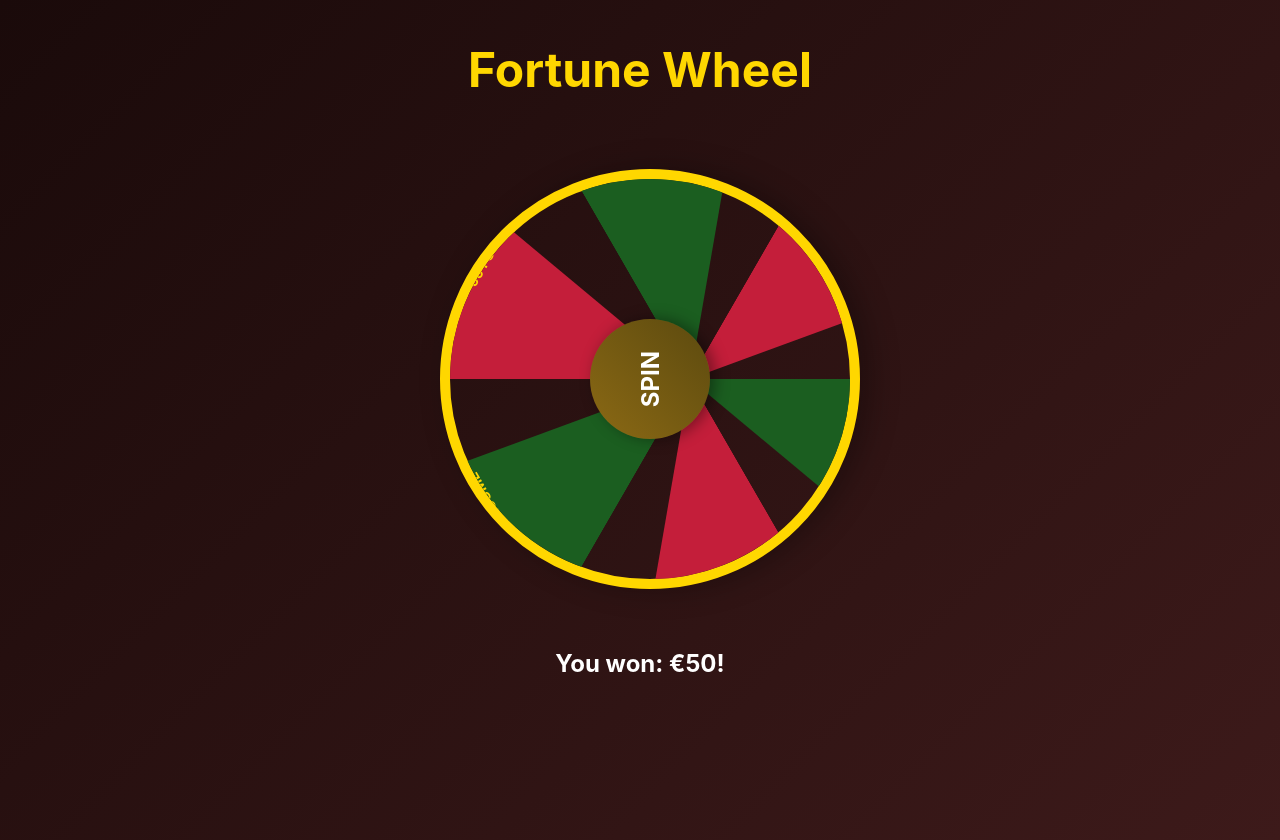
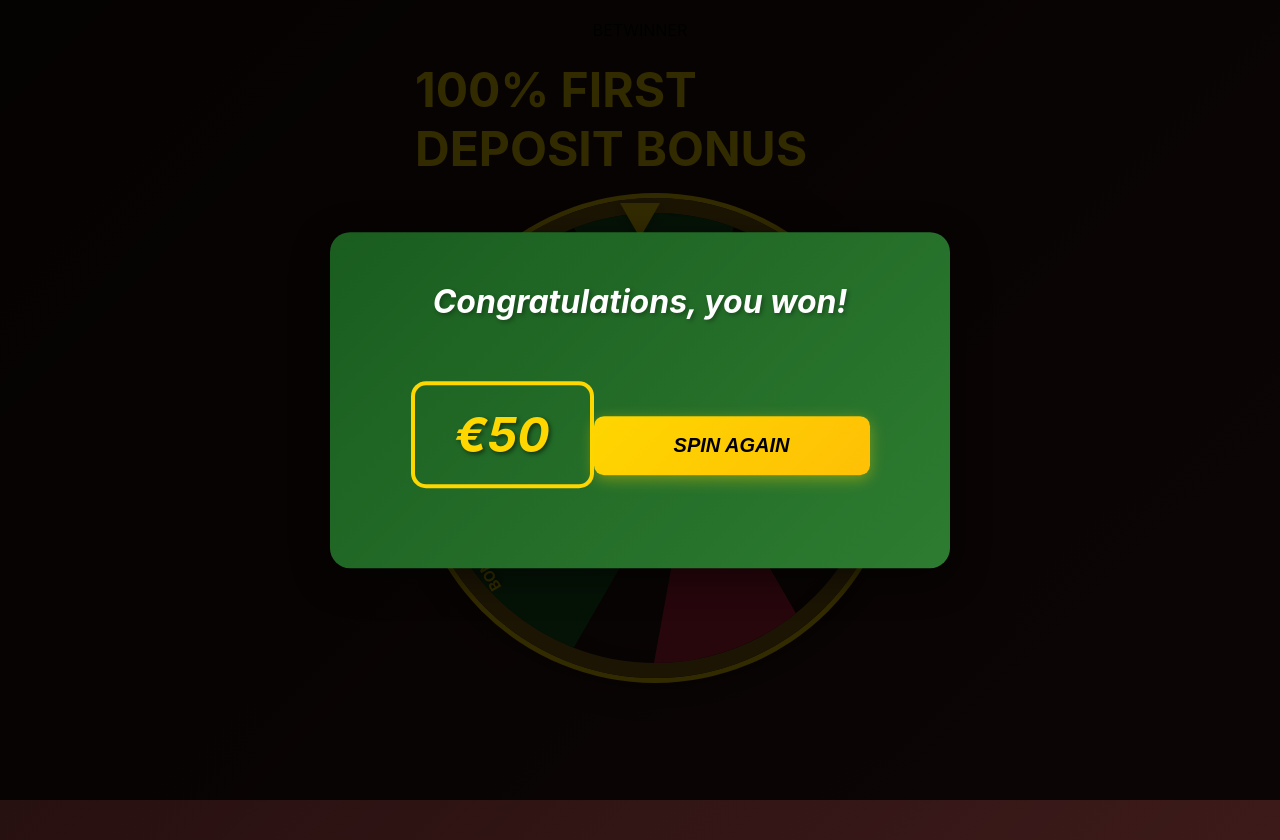
Before and after one commit to MainaMwangiy/spin-wheel, a React (Create React App) app: page / in a window 1280 px wide. Both pictures are taken after a click on the element "SPIN". Built offline with nearby package versions, Linux system fonts and the light colour scheme.

Commit message:
feat: add results modal, and style it all up to ensure it has good ui

```diff
--- a/src/App.tsx
+++ b/src/App.tsx
@@ -1,39 +1,67 @@
 import React, { useState } from 'react';
 import Wheel from './components/Wheel';
+import ResultModal from './components/ResultsModal';
 import { WheelSegment, SpinResult } from './types';
 import { SPIN_OUTCOME } from './constants';
 import './App.css';
 
 const segments: WheelSegment[] = [
   { id: 0, label: '50 FS', color: '#C41E3A' },
-  { id: 1, label: '100% BONUS', color: '#1B5E20' },
+  { id: 1, label: '100% FIRST DEPOSIT BONUS', color: '#1B5E20' },
   { id: 2, label: '€50', color: '#C41E3A' },
   { id: 3, label: 'NEXT SPIN', color: '#1B5E20' },
   { id: 4, label: 'SPIN AGAIN', color: '#C41E3A' },
-  { id: 5, label: 'WELCOME', color: '#1B5E20' }
+  { id: 5, label: 'WELCOME BONUS', color: '#1B5E20' }
 ];
 
 function App() {
-  const [result, setResult] = useState<string>('');
+  const [showModal, setShowModal] = useState(false);
+  const [currentPrize, setCurrentPrize] = useState('');
 
   const handleSpinStart = () => {
-    setResult('Spinning...');
+    setShowModal(false);
   };
 
   const handleSpinComplete = (spinResult: SpinResult) => {
-    setResult(`You won: ${spinResult.prize}!`);
+    setCurrentPrize(spinResult.prize);
+    setTimeout(() => {
+      setShowModal(true);
+    }, 500);
+  };
+
+  const handleCloseModal = () => {
+    setShowModal(false);
   };
 
   return (
     <div className="App">
-      <h1>Fortune Wheel</h1>
-      <Wheel
-        segments={segments}
-        targetSegment={SPIN_OUTCOME}
-        onSpinStart={handleSpinStart}
-        onSpinComplete={handleSpinComplete}
+      <header className="app-header">
+        <div className="logo">
+          <span className="logo-bet">BET</span>
+          <span className="logo-winner">WINNER</span>
+        </div>
+      </header>
+
+      <main className="app-main">
+        <h1 className="main-title">
+          <span className="title-highlight">100% FIRST</span>
+          <br />
+          <span className="title-main">DEPOSIT BONUS</span>
+        </h1>
+
+        <Wheel
+          segments={segments}
+          targetSegment={SPIN_OUTCOME}
+          onSpinStart={handleSpinStart}
+          onSpinComplete={handleSpinComplete}
+        />
+      </main>
+
+      <ResultModal
+        isOpen={showModal}
+        prize={currentPrize}
+        onClose={handleCloseModal}
       />
-      {result && <p className="result-text">{result}</p>}
     </div>
   );
 }
--- /dev/null
+++ b/src/assets/ResultsModal.css
@@ -0,0 +1,94 @@
+.modal-overlay {
+  position: fixed;
+  top: 0;
+  left: 0;
+  right: 0;
+  bottom: 0;
+  background-color: rgba(0, 0, 0, 0.8);
+  display: flex;
+  justify-content: center;
+  align-items: center;
+  z-index: 1000;
+  animation: fadeIn 0.3s ease-in;
+}
+
+@keyframes fadeIn {
+  from {
+    opacity: 0;
+  }
+  to {
+    opacity: 1;
+  }
+}
+
+.modal-content {
+  background: linear-gradient(135deg, #1B5E20 0%, #2E7D32 100%);
+  border-radius: 20px;
+  padding: 50px 60px;
+  text-align: center;
+  box-shadow: 0 10px 40px rgba(0, 0, 0, 0.5);
+  animation: slideUp 0.4s ease-out;
+  max-width: 500px;
+  width: 90%;
+}
+
+@keyframes slideUp {
+  from {
+    transform: translateY(50px);
+    opacity: 0;
+  }
+  to {
+    transform: translateY(0);
+    opacity: 1;
+  }
+}
+
+.modal-title {
+  color: white;
+  font-size: 32px;
+  font-weight: bold;
+  margin: 0 0 30px 0;
+  font-style: italic;
+  text-shadow: 2px 2px 4px rgba(0, 0, 0, 0.3);
+}
+
+.prize-display {
+  background-color: transparent;
+  border: 4px solid #FFD700;
+  border-radius: 15px;
+  padding: 20px 40px;
+  margin: 30px 0;
+  display: inline-block;
+}
+
+.prize-value {
+  color: #FFD700;
+  font-size: 48px;
+  font-weight: bold;
+  font-style: italic;
+  text-shadow: 2px 2px 4px rgba(0, 0, 0, 0.5);
+}
+
+.spin-again-button {
+  background: linear-gradient(135deg, #FFD700 0%, #FFC107 100%);
+  color: #000;
+  border: none;
+  border-radius: 10px;
+  padding: 18px 80px;
+  font-size: 20px;
+  font-weight: bold;
+  font-style: italic;
+  cursor: pointer;
+  transition: transform 0.2s, box-shadow 0.2s;
+  box-shadow: 0 4px 15px rgba(255, 215, 0, 0.4);
+  margin-top: 20px;
+}
+
+.spin-again-button:hover {
+  transform: translateY(-2px);
+  box-shadow: 0 6px 20px rgba(255, 215, 0, 0.6);
+}
+
+.spin-again-button:active {
+  transform: translateY(0);
+}
--- a/src/assets/Wheel.css
+++ b/src/assets/Wheel.css
@@ -1,7 +1,7 @@
 .wheel-container {
   position: relative;
-  width: 400px;
-  height: 400px;
+  width: 450px;
+  height: 450px;
   margin: 50px auto;
 }
 
@@ -10,8 +10,22 @@
   width: 100%;
   height: 100%;
   border-radius: 50%;
-  border: 10px solid #FFD700;
-  box-shadow: 0 10px 30px rgba(0, 0, 0, 0.3);
+  transition: none;
+}
+
+  .wheel-container::before {
+  content: '';
+  position: absolute;
+  top: -25px;
+  left: 50%;
+  transform: translateX(-50%);
+  width: 0;
+  height: 0;
+  border-left: 20px solid transparent;
+  border-right: 20px solid transparent;
+  border-top: 35px solid #FFD700;
+  z-index: 100;
+  filter: drop-shadow(0 4px 6px rgba(0, 0, 0, 0.3));
 }
 
 .wheel-inner {
@@ -20,6 +34,11 @@
   height: 100%;
   border-radius: 50%;
   overflow: hidden;
+  border: 15px solid #8B6914;
+  box-shadow:
+    0 0 0 5px #FFD700,
+    inset 0 0 30px rgba(0, 0, 0, 0.5),
+    0 10px 40px rgba(0, 0, 0, 0.4);
 }
 
 .wheel-segment {
@@ -38,12 +57,13 @@
 
 .segment-content {
   font-weight: bold;
-  font-size: 14px;
+  font-size: 15px;
   color: #FFD700;
   text-align: center;
   transform: rotate(30deg) translateY(-20px);
-  max-width: 100px;
+  max-width: 110px;
   line-height: 1.2;
+  text-shadow: 2px 2px 4px rgba(0, 0, 0, 0.5);
 }
 
 .wheel-center {
@@ -51,19 +71,32 @@
   top: 50%;
   left: 50%;
   transform: translate(-50%, -50%);
-  width: 120px;
-  height: 120px;
-  background: linear-gradient(135deg, #8B6914 0%, #5C4A0F 100%);
+  width: 130px;
+  height: 130px;
+  background: radial-gradient(circle, #8B6914 0%, #5C4A0F 100%);
   border-radius: 50%;
   display: flex;
   align-items: center;
   justify-content: center;
-  box-shadow: 0 5px 15px rgba(0, 0, 0, 0.4);
-  z-index: 10;
+  box-shadow:
+    0 0 0 8px #FFD700,
+    0 8px 20px rgba(0, 0, 0, 0.5),
+    inset 0 4px 10px rgba(0, 0, 0, 0.3);
+  z-index: 20;
+  transition: transform 0.2s;
+}
+
+.wheel-center:hover {
+  transform: translate(-50%, -50%) scale(1.05);
+}
+
+.wheel-center:active {
+  transform: translate(-50%, -50%) scale(0.98);
 }
 
 .wheel-center-text {
   color: white;
-  font-size: 24px;
+  font-size: 26px;
   font-weight: bold;
+  text-shadow: 2px 2px 4px rgba(0, 0, 0, 0.5);
 }
--- /dev/null
+++ b/src/components/ResultsModal.tsx
@@ -0,0 +1,28 @@
+import React from 'react';
+import '../assets/ResultsModal.css';
+
+interface ResultModalProps {
+  isOpen: boolean;
+  prize: string;
+  onClose: () => void;
+}
+
+const ResultModal: React.FC<ResultModalProps> = ({ isOpen, prize, onClose }) => {
+  if (!isOpen) return null;
+
+  return (
+    <div className="modal-overlay" onClick={onClose}>
+      <div className="modal-content" onClick={(e) => e.stopPropagation()}>
+        <h2 className="modal-title">Congratulations, you won!</h2>
+        <div className="prize-display">
+          <span className="prize-value">{prize}</span>
+        </div>
+        <button className="spin-again-button" onClick={onClose}>
+          SPIN AGAIN
+        </button>
+      </div>
+    </div>
+  );
+};
+
+export default ResultModal;
```
